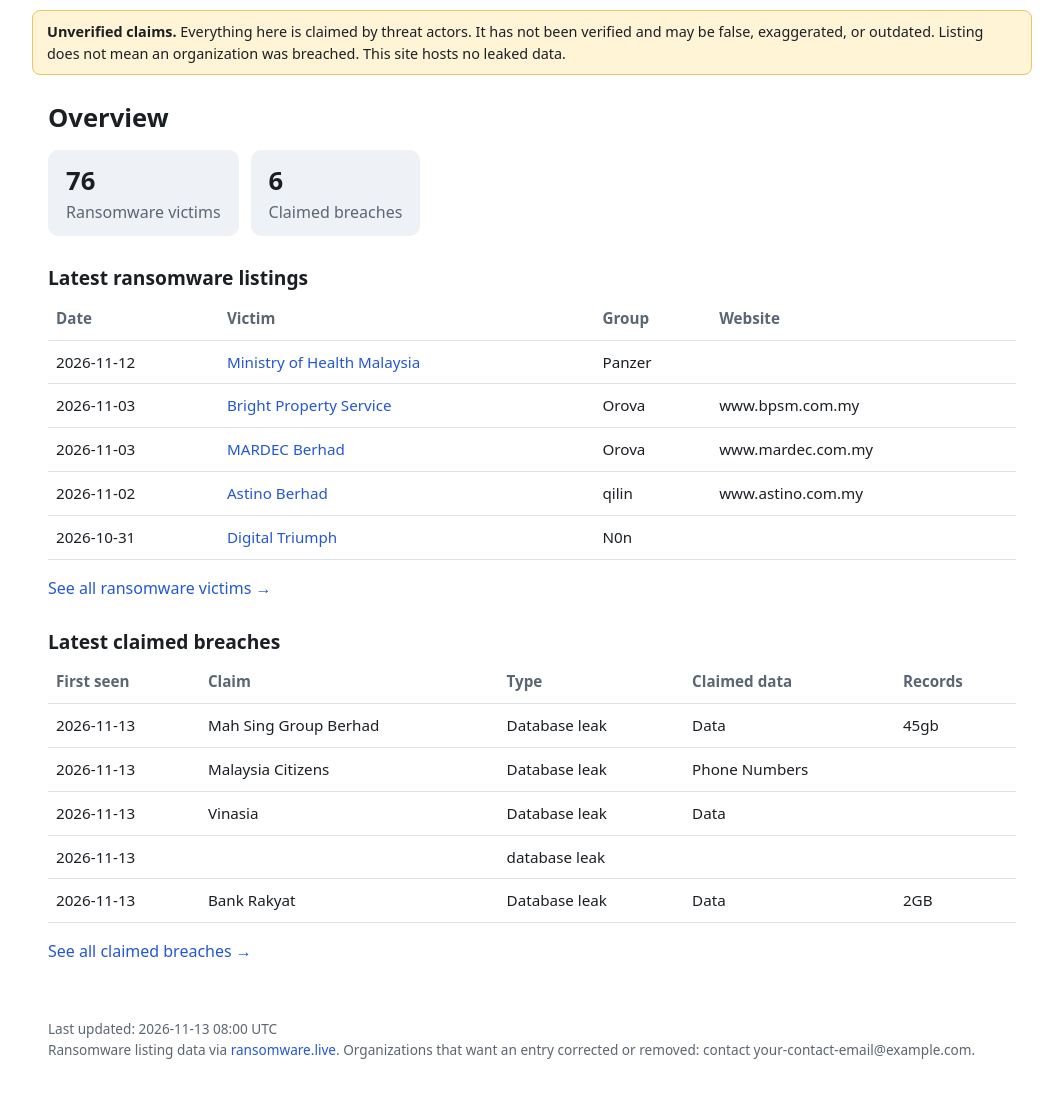
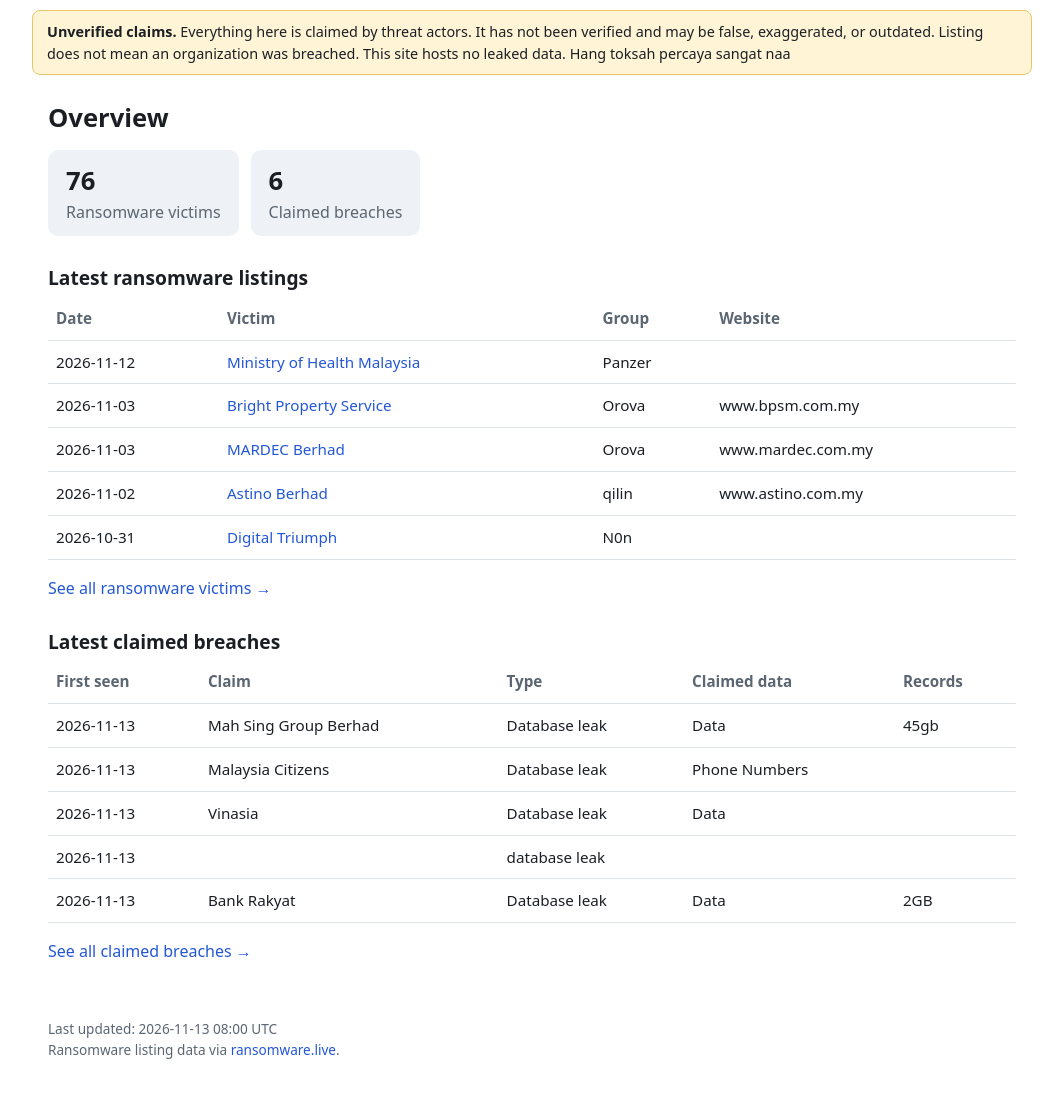
Before and after one commit to Kanzeniaaq/Malaysian-Breach, a plain HTML site: page index.html in a window 1280 px wide. Shown: the part 59-1156 px from the top of the page, without its empty margins (108-1171 px from the left). Drawn offline with Linux system fonts and the light colour scheme.

Commit message:
Update index.html

```diff
--- a/index.html
+++ b/index.html
@@ -53,13 +53,12 @@
 </div></header>
 <div class="wrapw"><div class="warn">
   <strong>Unverified claims.</strong> Everything here is claimed by threat actors. It has not been verified and may be
-  false, exaggerated, or outdated. Listing does not mean an organization was breached. This site hosts no leaked data.
+  false, exaggerated, or outdated. Listing does not mean an organization was breached. This site hosts no leaked data. Hang toksah percaya sangat naa
 </div></div>
 <main id="app">Loading…</main>
 <footer>
   <div id="updated"></div>
   Ransomware listing data via <a href="https://www.ransomware.live/" rel="noopener noreferrer">ransomware.live</a>.
-  Organizations that want an entry corrected or removed: contact your-contact-email@example.com.
 </footer>
 
 <script>
```
